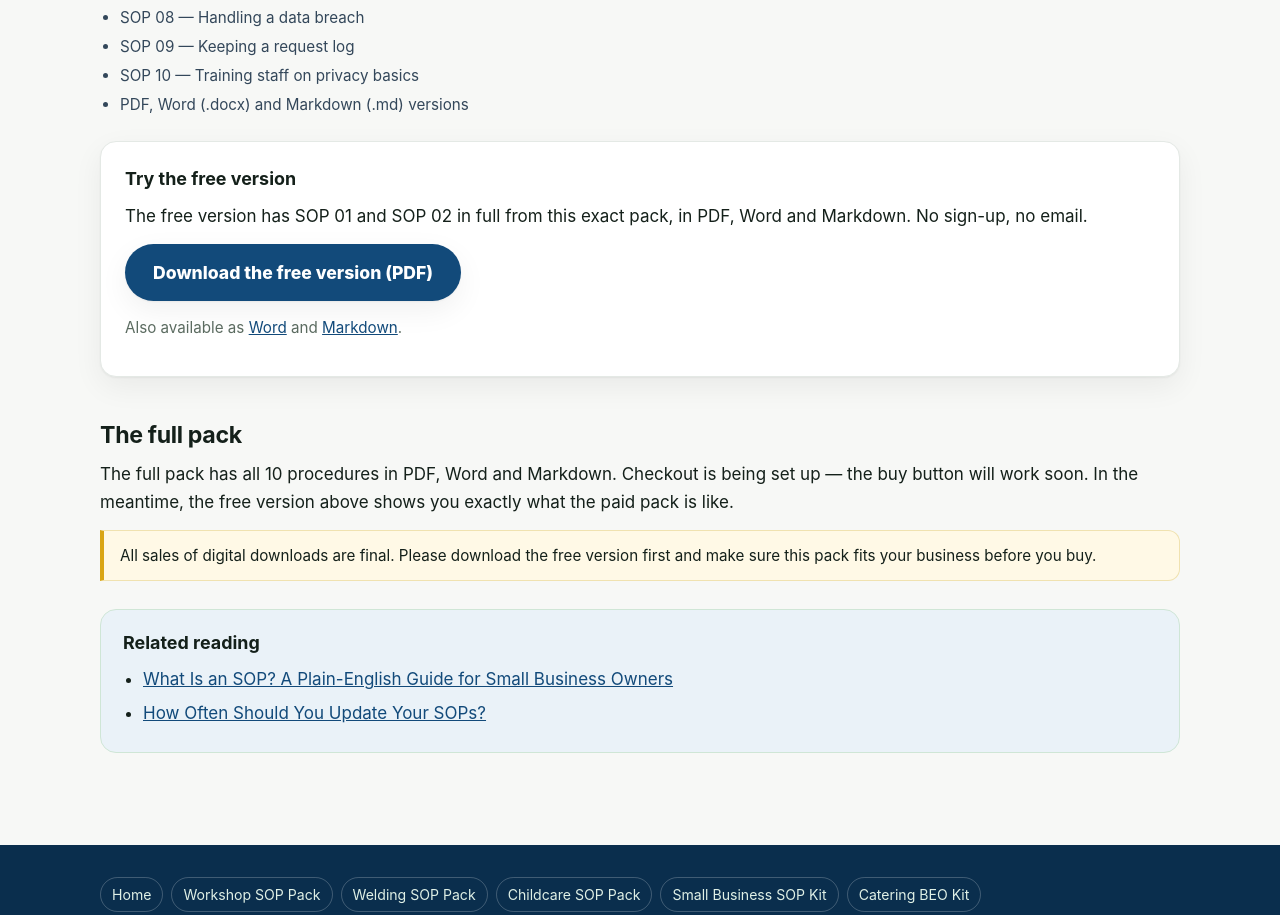
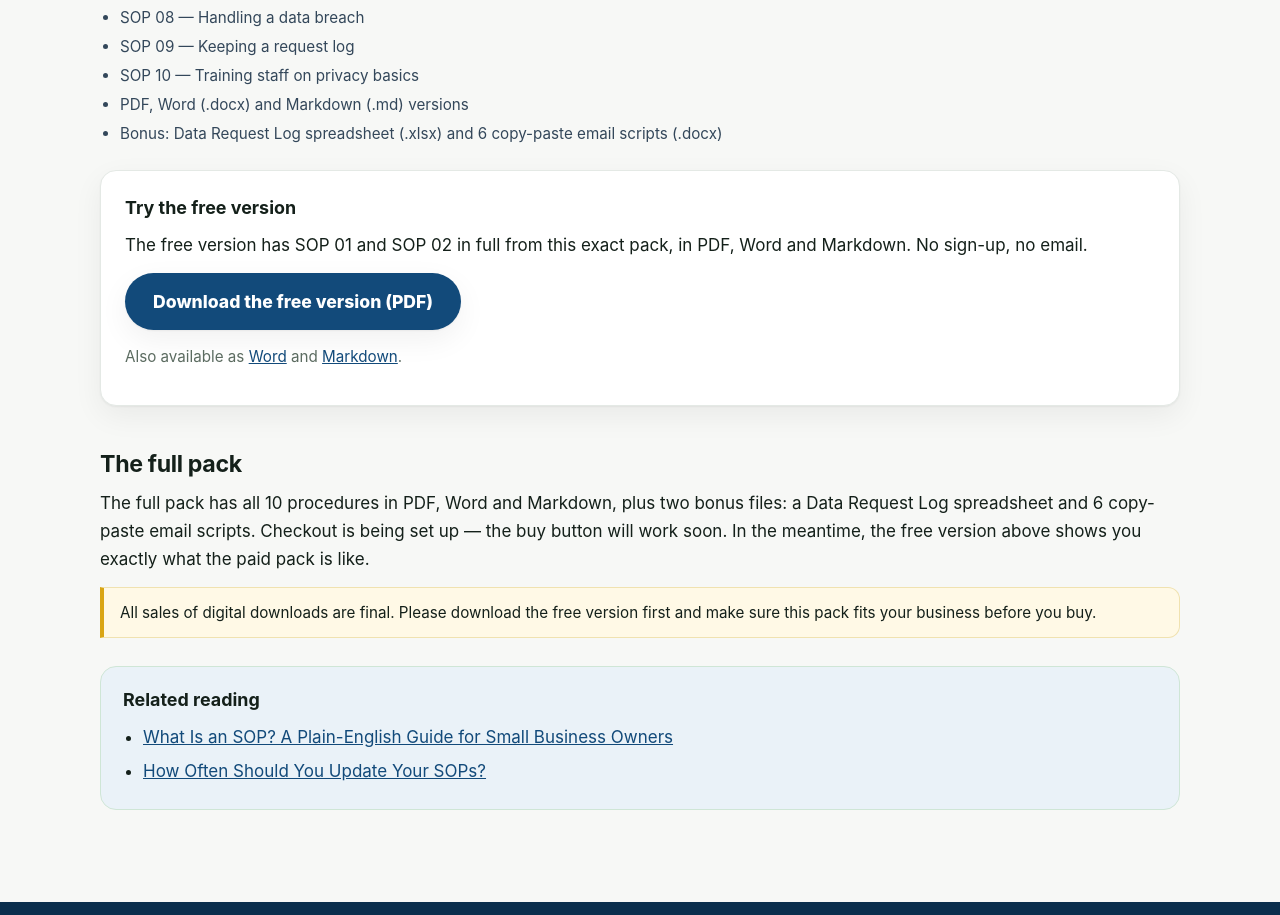
Before and after one commit to stockpickoftheday/clearopsplaybook, a plain HTML site: page privacy-dsar-kit.html in a window 1280 px wide. Shown: the part 2325-3240 px from the top of the page. Drawn offline with Linux system fonts and the light colour scheme.

Commit message:
Update Privacy product page with bonus files

```diff
--- a/privacy-dsar-kit.html
+++ b/privacy-dsar-kit.html
@@ -88,13 +88,14 @@
 <li>SOP 09 — Keeping a request log</li>
 <li>SOP 10 — Training staff on privacy basics</li>
 <li>PDF, Word (.docx) and Markdown (.md) versions</li>
+<li>Bonus: Data Request Log spreadsheet (.xlsx) and 6 copy-paste email scripts (.docx)</li>
 </ul>
 <div class="preview"><h3>Try the free version</h3>
 <p>The free version has SOP 01 and SOP 02 in full from this exact pack, in PDF, Word and Markdown. No sign-up, no email.</p>
 <p><a class="download-btn" href="downloads/privacy-dsar-kit-free.pdf">Download the free version (PDF)</a></p>
 <p class="download-note">Also available as <a href="downloads/privacy-dsar-kit-free.docx">Word</a> and <a href="downloads/privacy-dsar-kit-free.md">Markdown</a>.</p></div>
 <h2>The full pack</h2>
-<p>The full pack has all 10 procedures in PDF, Word and Markdown. Checkout is being set up — the buy button will work soon. In the meantime, the free version above shows you exactly what the paid pack is like.</p>
+<p>The full pack has all 10 procedures in PDF, Word and Markdown, plus two bonus files: a Data Request Log spreadsheet and 6 copy-paste email scripts. Checkout is being set up — the buy button will work soon. In the meantime, the free version above shows you exactly what the paid pack is like.</p>
 <p class="note">All sales of digital downloads are final. Please download the free version first and make sure this pack fits your business before you buy.</p>
 <div class="article-related"><h3>Related reading</h3><ul>
 <li><a href="what-is-an-sop.html">What Is an SOP? A Plain-English Guide for Small Business Owners</a></li>
```
